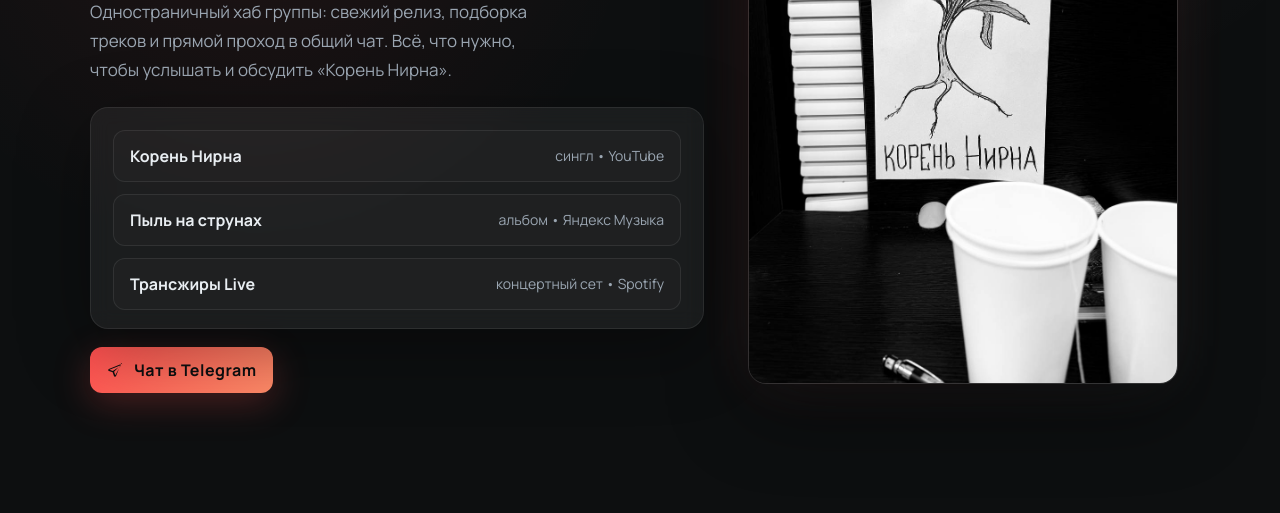
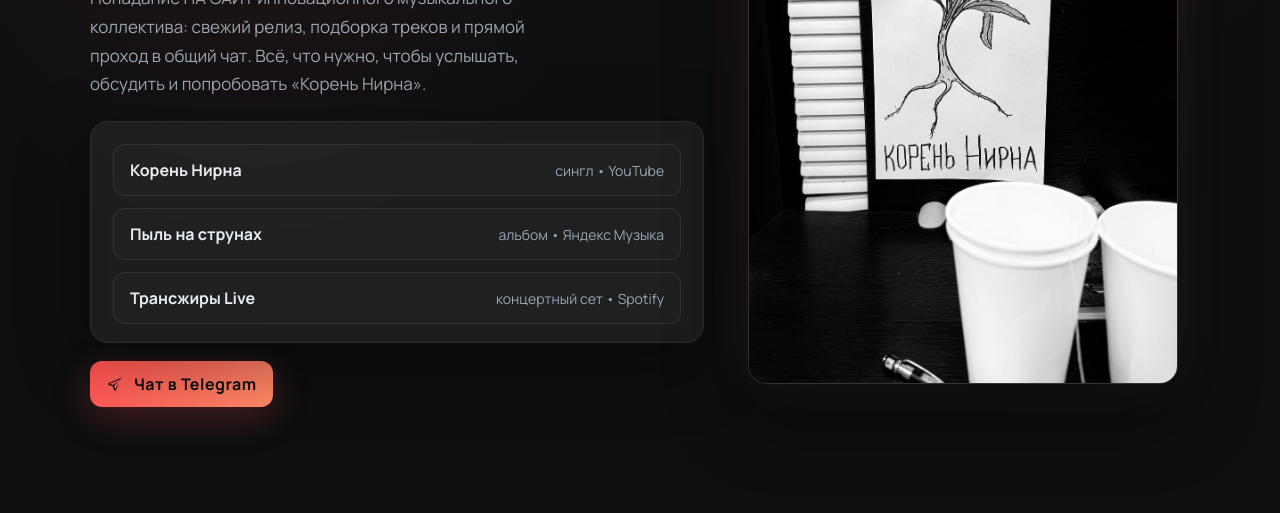
Before and after one commit to 4shael/4shael, a plain HTML site: page index.html in a window 1280 px wide. Shown: the part 287-800 px from the top of the page. Drawn offline with Linux system fonts and the light colour scheme.

Commit message:
update text

```diff
--- a/index.html
+++ b/index.html
@@ -186,7 +186,7 @@
         Новый релиз — Корень Нирна
       </div>
       <h1>Трансжиры <span class="accent">— Корень Нирна</span></h1>
-      <p class="lead">Одностраничный хаб группы: свежий релиз, подборка треков и прямой проход в общий чат. Всё, что нужно, чтобы услышать и обсудить «Корень Нирна».</p>
+      <p class="lead">Попадание НА САЙТ инновационного музыкального коллектива: свежий релиз, подборка треков и прямой проход в общий чат. Всё, что нужно, чтобы услышать, обсудить и попробовать «Корень Нирна».</p>
 
       <div class="card">
         <ul class="list">
```
